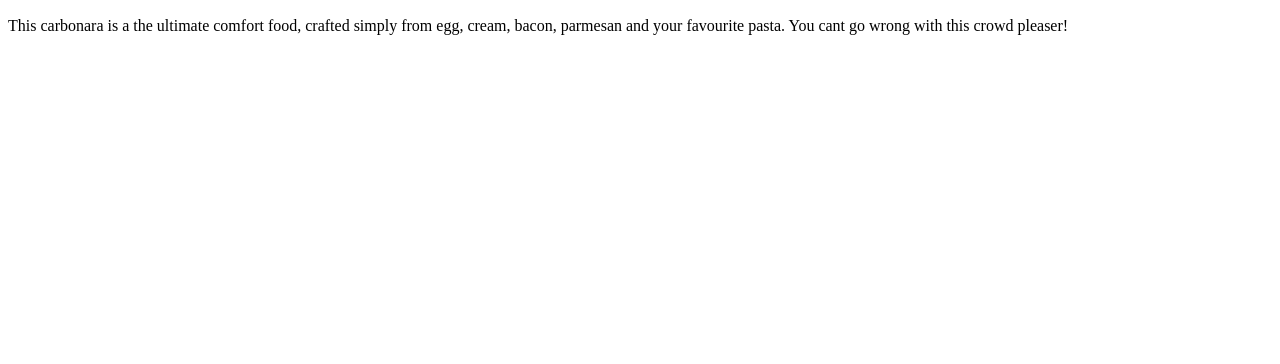
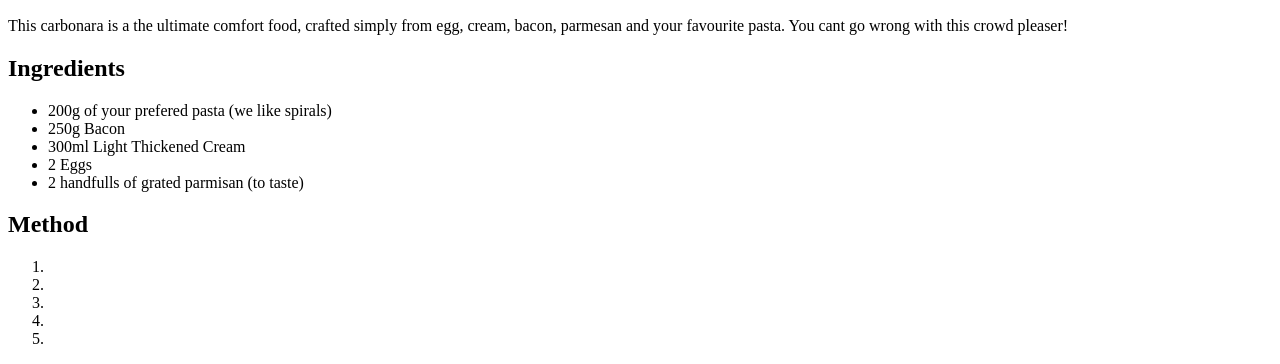
Before and after one commit to eburrowbyte/odin-recipes, a plain HTML site: page recipes/carbonara.html in a window 1280 px wide. Shown: the part 615-979 px from the top of the page. Before the commit the page ends 800 px from the top, so only its background shows below. Drawn offline with Linux system fonts and the light colour scheme.

Commit message:
Completed the ingredient list for the carbonara.

```diff
--- a/recipes/carbonara.html
+++ b/recipes/carbonara.html
@@ -11,5 +11,21 @@
     <img src="../imgs/carbonara.jpg" alt="Yummy Carbonara" width="304" height="455">
     <h2>Description</h2>
         <p>This carbonara is a the ultimate comfort food, crafted simply from egg, cream, bacon, parmesan and your favourite pasta. You cant go wrong with this crowd pleaser!</p>
+    <h2>Ingredients</h2>
+    <ul>
+        <li>200g of your prefered pasta (we like spirals)</li>
+        <li>250g Bacon</li>
+        <li>300ml Light Thickened Cream</li>
+        <li>2 Eggs</li>
+        <li>2 handfulls of grated parmisan (to taste)</li>
+    </ul>
+    <h2>Method</h2>
+    <ol>
+        <li></li>
+        <li></li>
+        <li></li>
+        <li></li>
+        <li></li>
+    </ol>
 </body>
 </html>
```
